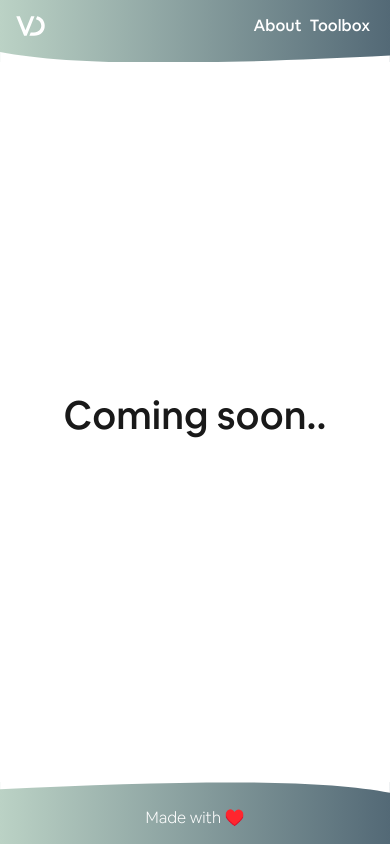
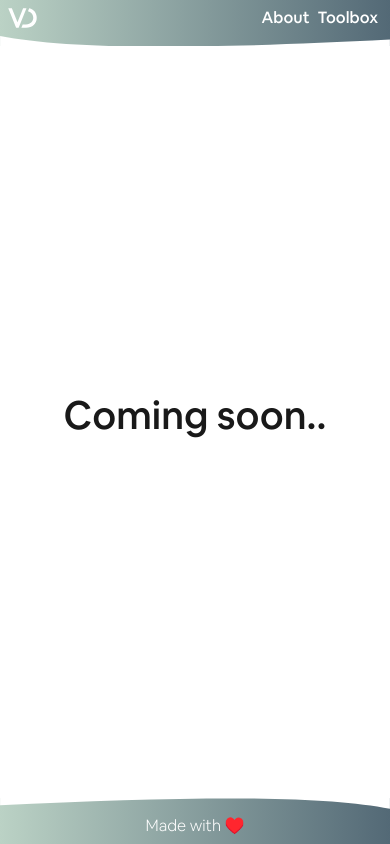
Before and after one commit to vvandijck/vincentvandijck, a Nuxt app: page / in a window 390 px wide. Built offline with nearby package versions, Linux system fonts and the light colour scheme.

Commit message:
feat(components) smaller padding on mobile

```diff
--- a/src/client/components/app-footer/app-footer.vue
+++ b/src/client/components/app-footer/app-footer.vue
@@ -28,7 +28,13 @@
     display: flex;
     align-items: center;
     justify-content: center;
-    padding: var(--spacing-double);
+    padding: var(--spacing-default);
+  }
+
+  @media (min-width: 720px) {
+    .app-footer__content {
+      padding: var(--spacing-double);
+    }
   }
 
   .app-footer__copyright {
--- a/src/client/components/app-header/app-header.vue
+++ b/src/client/components/app-header/app-header.vue
@@ -39,9 +39,15 @@
     display: flex;
     align-items: center;
     justify-content: space-between;
-    padding: var(--spacing-double);
+    padding: var(--spacing-default);
     max-width: var(--content-max-width);
     margin: 0 auto;
+  }
+
+  @media (min-width: 720px) {
+    .app-header__content {
+      padding: var(--spacing-double);
+    }
   }
 
   .app-header__logo {
```
